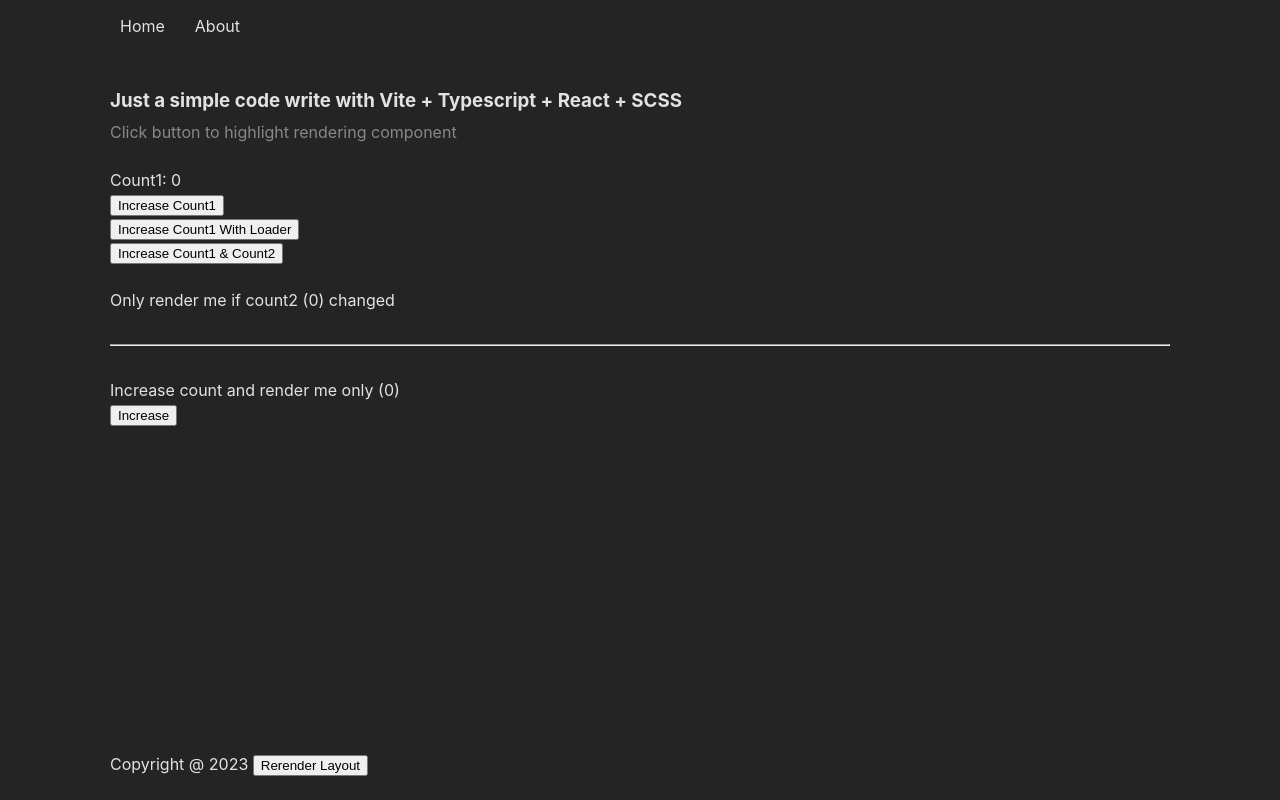
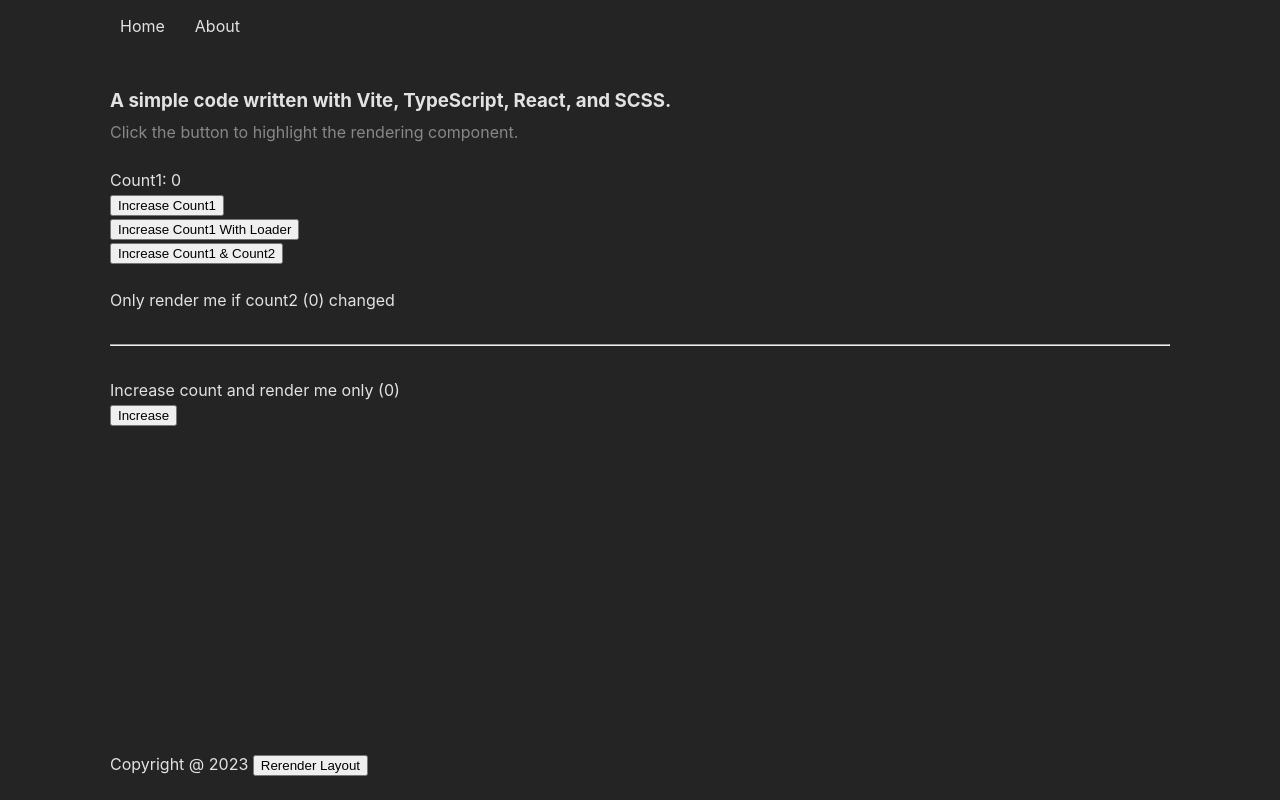
Before and after one commit to 0xyu/sample-web, a React (Vite) app: page / in a window 1280 px wide. Built offline with nearby package versions, Linux system fonts and the light colour scheme.

Commit message:
Update homePage.tsx

```diff
--- a/src/pages/homePage/homePage.tsx
+++ b/src/pages/homePage/homePage.tsx
@@ -30,8 +30,8 @@ const HomePage = (props: any) => {
     return (
         <BasePage {...props}>
             <RenderHighlight>
-                <h3 style={{marginBottom: 5}}>Just a simple code write with Vite + Typescript + React + SCSS</h3>
-                <div style={{color: "#888"}}>Click button to highlight rendering component</div>
+                <h3 style={{marginBottom: 5}}>A simple code written with Vite, TypeScript, React, and SCSS.</h3>
+                <div style={{color: "#888"}}>Click the button to highlight the rendering component.</div>
             </RenderHighlight>
             <br/>
             <div className={"local-state"}>
```
